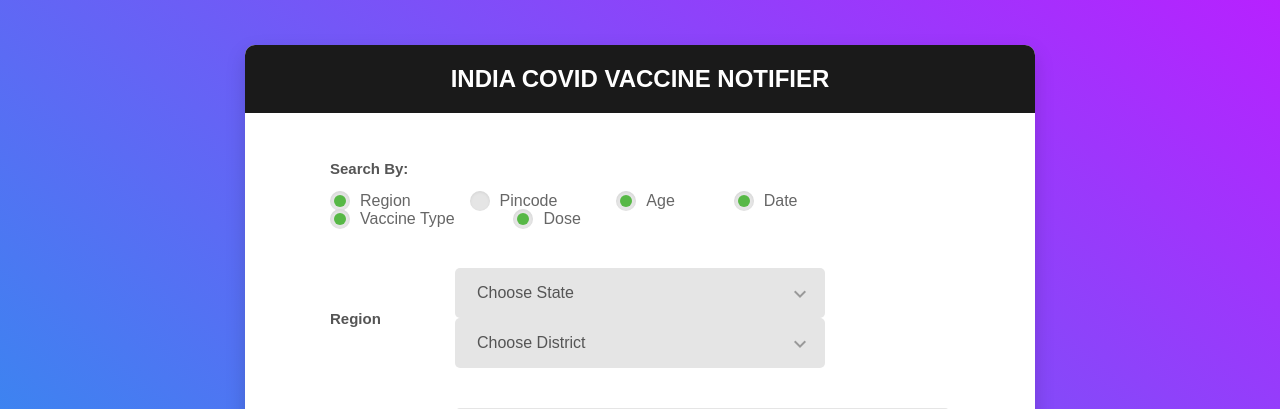
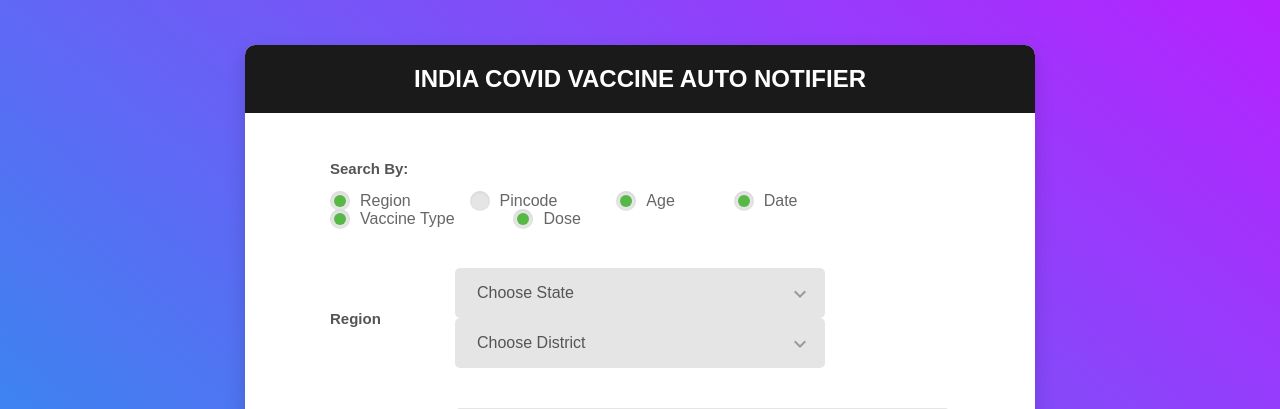
Before and after one commit to akshattrivedi/India-Covid-Vaccine-Auto-Notifier, a Django app: page / in a window 1280 px wide. Shown: the top 409 px of the page. Run offline with Django 3.2, Linux system fonts and the light colour scheme; data that the repository does not hold is empty; some libraries are stand-ins or nearby versions.

Commit message:
fix: Webpage Heading

```diff
--- a/templates/myapp/index.html
+++ b/templates/myapp/index.html
@@ -11,7 +11,7 @@
     <meta name="keywords" content="Colorlib Templates">
 
     <!-- Title Page-->
-    <title>India Covid Vaccine Notifier</title>
+    <title>India Covid Vaccine Auto Notifier</title>
 
     <!-- Icons font CSS-->
     <link href="{% static 'vendor/mdi-font/css/material-design-iconic-font.min.css' %}" rel="stylesheet" media="all">
@@ -39,7 +39,7 @@
         <div class="wrapper wrapper--w790">
             <div class="card card-5">
                 <div class="card-heading">
-                    <h2 class="title">India Covid Vaccine Notifier</h2>
+                    <h2 class="title">India Covid Vaccine Auto Notifier</h2>
                 </div>
 
                 <div class="card-body">
```
